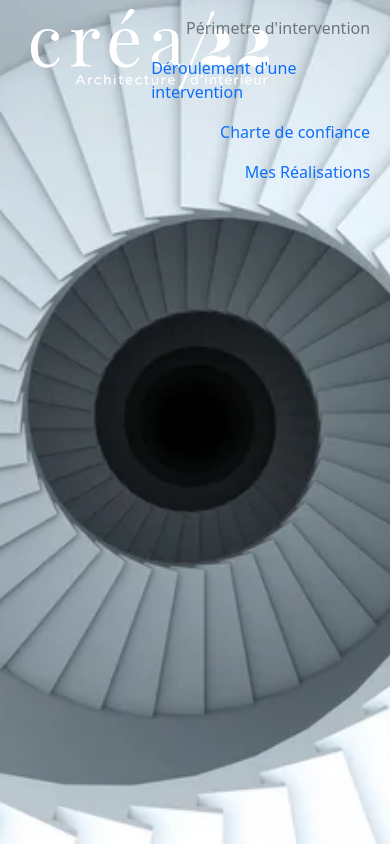
After one commit to Dnico13/crea22, a PHP site: page /Charte.php in a window 390 px wide. The commit adds this page. Run offline with PHP 8.4, Linux system fonts and the light colour scheme.

Commit message:
layout general

```diff
--- /dev/null
+++ b/Charte.php
@@ -0,0 +1,18 @@
+<?php
+require_once './top.php';
+require_once './navbar.php';
+?>
+
+<body>
+
+
+
+
+
+</body>
+<footer>
+    <?php
+        require_once './footer.php';
+    ?>
+</footer>
+</html>
--- a/css/_base.scss
+++ b/css/_base.scss
@@ -1,5 +1,7 @@
 
 $fontfamily: inter;
+$fontsize : 15.5px;
+$fontsizereduc: 10.3px;
 $colorbutton : #C8E2ED;
 $colorfontf1 : black;
 $colorfontF2 : white;
--- /dev/null
+++ b/css/_header.scss
@@ -0,0 +1,5 @@
+.header {
+    display: flex;
+    flex-direction: row;
+    justify-content: space-between;
+}
--- a/css/_index.scss
+++ b/css/_index.scss
@@ -2,15 +2,18 @@
 
 
 .picturechloee {
-    position: relative;
+    //position: relative;
 
     width: 18%;
     height: auto;
     border-radius: 50%;
-    margin-top: 7%;
-    margin-left: 2%;
+    //margin-top: 7%;
+    //margin-left: 2%;
     border: 2px solid #000;
-    margin-bottom: 5%;
+    //margin-bottom: 5%;
+    margin-bottom: 4rem;
+    margin-left: 1rem;
+
 
 }
 
@@ -44,21 +47,27 @@
     font-style: normal;
     font-weight: 400;
     line-height: normal;
+
 }
 
 @media screen and (max-width: 768px)
 
 {
+    body{
+        font-size: $fontsizereduc;
+    }
     .picturechloee {
         position: relative;
 
         width: 30%;
         height: auto;
         border-radius: 50%;
-        margin-top: 28%;
+        //margin-top: 60%;
         margin-left: 2%;
         border: 2px solid #000;
-        margin-bottom: 40%;
+        //margin-bottom: 40%;
+        margin-bottom: 13rem;
+        margin-top: 7rem;
     }
     .titrepresentation {
         color: #000;
@@ -84,10 +93,11 @@
         color: white;
 
         font-family: Inter;
-        font-size: 1.4rem;
+        //font-size: 1.4rem;
         font-style: normal;
         font-weight: 400;
         line-height: normal;
+        margin-bottom: 1rem;
     }
 
 
--- a/css/_layout.scss
+++ b/css/_layout.scss
@@ -9,11 +9,11 @@
 
 
 body {
-    background-image: url('../asset/escalier.jpeg');
+    //background-image: url('../asset/escalier.jpeg');
     background-repeat: no-repeat;
-
+    background: center  url('../asset/escalier.jpeg');
     background-size: cover;
-    background-position: center;
+    //background-position: center;
     display: flex;
     flex-direction: column;
     justify-content: space-between;
--- a/css/style.css
+++ b/css/style.css
@@ -40,15 +38,18 @@
 }
 
 @media screen and (max-width: 768px) {
+  body {
+    font-size: 10.3px;
+  }
   .picturechloee {
     position: relative;
     width: 30%;
     height: auto;
     border-radius: 50%;
-    margin-top: 28%;
     margin-left: 2%;
     border: 2px solid #000;
-    margin-bottom: 40%;
+    margin-bottom: 13rem;
+    margin-top: 7rem;
   }
   .titrepresentation {
     color: #000;
@@ -166,16 +168,40 @@
   line-height: normal;
 }
 
+@media screen and (max-width: 768px) {
+  .parcours {
+    width: 24rem;
+    height: 9rem;
+    font-size: 10.3px;
+    margin-bottom: 2rem;
+  }
+  .valeurs {
+    width: 24rem;
+    height: 9rem;
+    font-size: 10.3px;
+    margin-top: 2rem;
+  }
+  .projets {
+    width: 24rem;
+    height: 11rem;
+    font-size: 10.3px;
+  }
+  footer {
+    display: none;
+  }
+  .navig {
+    display: none;
+  }
+}
 html {
   width: 99%;
   height: 100%;
 }
 
 body {
-  background-image: url("../asset/escalier.jpeg");
   background-repeat: no-repeat;
+  background: center url("../asset/escalier.jpeg");
   background-size: cover;
-  background-position: center;
   display: flex;
   flex-direction: column;
   justify-content: space-between;
@@ -203,4 +229,10 @@
 
 .footer a {
   color: black;
+}
+
+.header {
+  display: flex;
+  flex-direction: row;
+  justify-content: space-between;
 }/*# sourceMappingURL=style.css.map */
--- a/css/style.scss
+++ b/css/style.scss
@@ -3,3 +3,4 @@
 @import '_accueil.scss';
 @import '_layout.scss';
 @import '_footer.scss';
+@import 'header.scss';
--- a/footer.php
+++ b/footer.php
@@ -10,7 +10,7 @@
         </div>
         <div>
             <button class="btnconnexion btnf">
-                <a href="connexion.php">Espace Client</a>
+                <a href="espaceClient.php">Espace Client</a>
             </button>
 
 
--- a/index.php
+++ b/index.php
@@ -4,7 +4,7 @@
     require_once './header.php';
 ?>
 
-<body id="bodys">
+<body>
 
     <main class="container d-flex flex-column justify-content-center align-items-center text-center">
         <div class="row">
--- /dev/null
+++ b/navbar.php
@@ -0,0 +1,39 @@
+<header>
+  <nav>
+    <div class="header">
+      <a href="./accueil.php" class="logo"><img src="./asset/crea22_logo-white.webp" alt="logo du cabinet Crea22" ></a>
+
+      <ul class="nav justify-content-end navbar navbar-dark navmobile">
+        <li class="nav-item">
+          <a class="nav-link disabled" href="./intervention.php">Périmetre d'intervention</a>
+        </li>
+        <li class="nav-item">
+          <a class="nav-link" href="./deroulement.php">Déroulement d'une intervention</a>
+        </li>
+        <li class="nav-item">
+          <a class="nav-link" href="./Charte.php">Charte de confiance</a>
+        </li>
+        <li class="nav-item">
+          <a class="nav-link" href="./realisation.php">Mes Réalisations</a>
+        </li>
+
+      </ul>
+    </div>
+  </nav>
+ <!-- <div class="dropdown navrubrique">
+    <a class="btn btn-dark dropdown-toggle" href="#" role="button" data-bs-toggle="dropdown" aria-expanded="false">
+      Rubriques
+    </a>
+
+    <ul class="dropdown-menu">
+      <li><a class="dropdown-item" href="instruments.html">Instruments</a></li>
+      <li><a class="dropdown-item" href="Dates.html">Evenements</a></li>
+      <li><a class="dropdown-item" href="partenaires.html">Partenaires</a></li>
+      <li><a class="dropdown-item" href="vidéos.html">Video</a></li>
+      <li><a class="dropdown-item" href="boutique.html">Boutique</a></li>
+      <li><a class="dropdown-item" href="espacepro.html">Espace PRO</a></li>
+      <li><a class="dropdown-item" href="contact.html">Contact</a></li>
+    </ul>
+  </div>
+  </div> -->
+</header>
```
Also changed, not shown: other parts of css/style.css (+10 -11 lines), accueil.php (+4 -4 lines), contact.php (added, +18 -0 lines), css/_accueil.scss (+38 -6 lines), deroulement.php (added, +18 -0 lines), espaceClient.php (added, +19 -0 lines), intervention.php (added, +19 -0 lines), realisation.php (added, +18 -0 lines), 1 other file.
